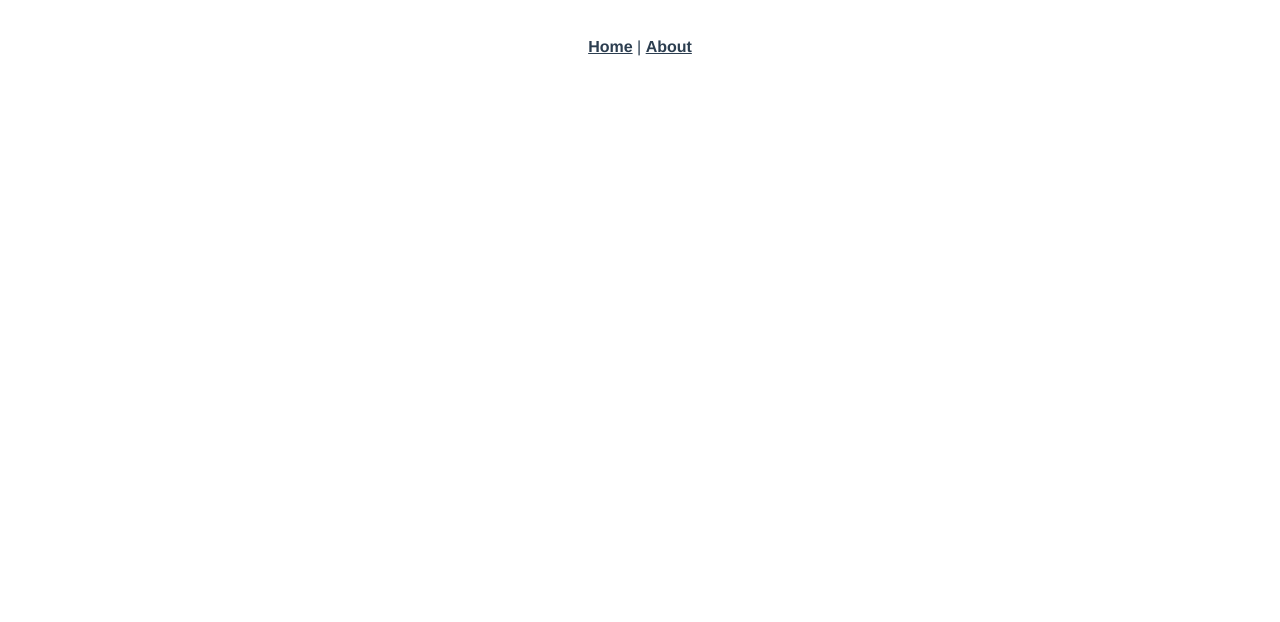
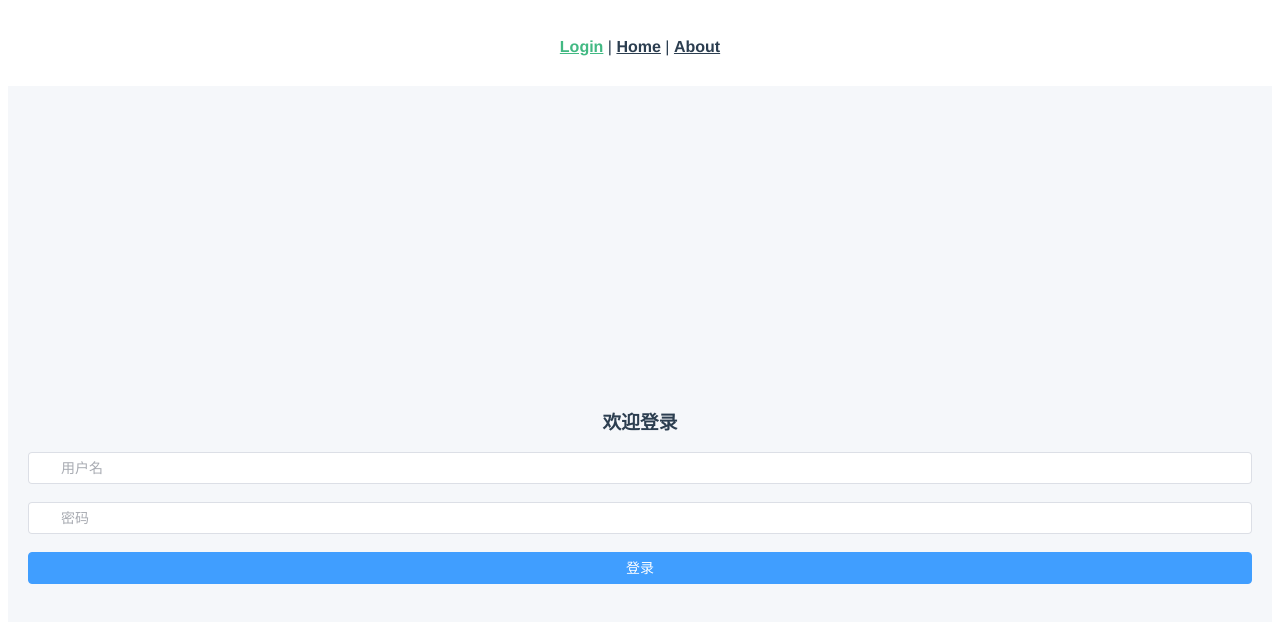
Before and after one commit to hs185556/qiankun-demo, a Vue app in the folder report/: page /login in a window 1280 px wide. Before the commit this address had no page. Shown: the top 622 px of the page. Built offline with nearby package versions, Linux system fonts and the light colour scheme.

Commit message:
登录页

```diff
--- a/report/package.json
+++ b/report/package.json
@@ -9,6 +9,7 @@
   },
   "dependencies": {
     "core-js": "^3.8.3",
+    "element-plus": "^2.8.1",
     "vue": "^3.2.13",
     "vue-router": "^4.0.3",
     "vuex": "^4.0.0"
--- a/report/src/App.vue
+++ b/report/src/App.vue
@@ -1,5 +1,6 @@
 <template>
   <nav>
+    <router-link to="/login">Login</router-link> |
     <router-link to="/">Home</router-link> |
     <router-link to="/about">About</router-link>
   </nav>
--- a/report/src/main.js
+++ b/report/src/main.js
@@ -1,6 +1,8 @@
+import ElementPlus from "element-plus";
+import "element-plus/dist/index.css";
 import { createApp } from "vue";
 import App from "./App.vue";
 import router from "./router";
 import store from "./store";
 
-createApp(App).use(store).use(router).mount("#app");
+createApp(App).use(store).use(router).use(ElementPlus).mount("#app");
--- a/report/src/router/index.js
+++ b/report/src/router/index.js
@@ -2,6 +2,11 @@ import { createRouter, createWebHistory } from "vue-router";
 import HomeView from "../views/HomeView.vue";
 
 const routes = [
+  {
+    path: "/login",
+    name: "login",
+    component: () => import("../views/LoginView.vue"),
+  },
   {
     path: "/",
     name: "home",
--- /dev/null
+++ b/report/src/views/LoginView.vue
@@ -0,0 +1,61 @@
+<template>
+  <el-container class="login-view">
+    <el-main>
+      <el-form label-position="left" label-width="0px" :model="form">
+        <h3>欢迎登录</h3>
+        <el-form-item>
+          <el-input
+            v-model="form.username"
+            placeholder="用户名"
+            prefix-icon="el-icon-user"
+          ></el-input>
+        </el-form-item>
+        <el-form-item>
+          <el-input
+            type="password"
+            v-model="form.password"
+            placeholder="密码"
+            prefix-icon="el-icon-lock"
+          ></el-input>
+        </el-form-item>
+        <el-button type="primary" style="width: 100%" @click="handleSubmit"
+          >登录</el-button
+        >
+      </el-form>
+    </el-main>
+  </el-container>
+</template>
+
+<script>
+export default {
+  name: "LoginView",
+  data() {
+    return {
+      form: {
+        username: "",
+        password: "",
+      },
+    };
+  },
+  methods: {
+    handleSubmit() {
+      // 处理登录逻辑
+      console.log("提交的表单数据:", this.form);
+    },
+  },
+};
+</script>
+
+<style scoped>
+.login-view {
+  display: flex;
+  justify-content: center;
+  align-items: center;
+  height: 100vh;
+  background-color: #f5f7fa;
+}
+
+.el-main {
+  width: 300px;
+}
+</style>
```
Also changed, not shown: 1 other file (tests, documents, lock files or other folders).
